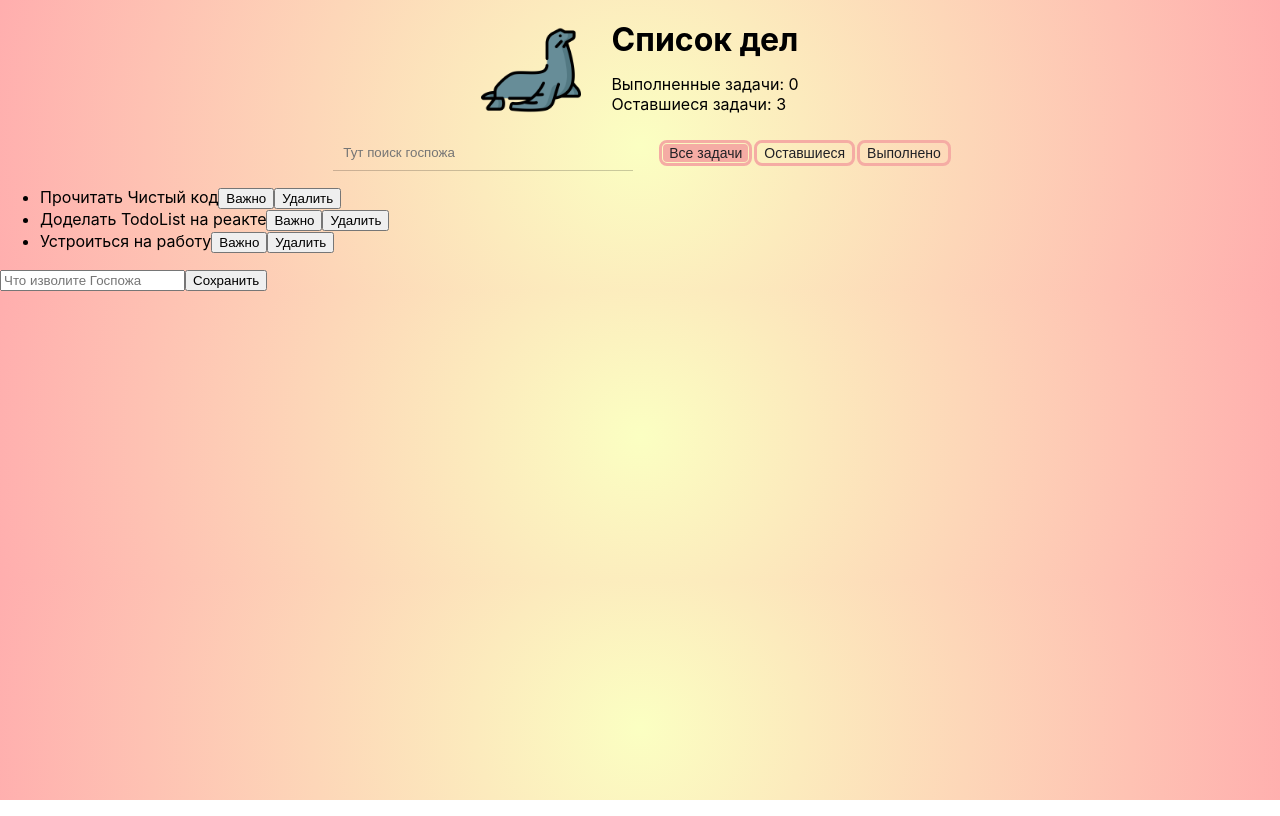
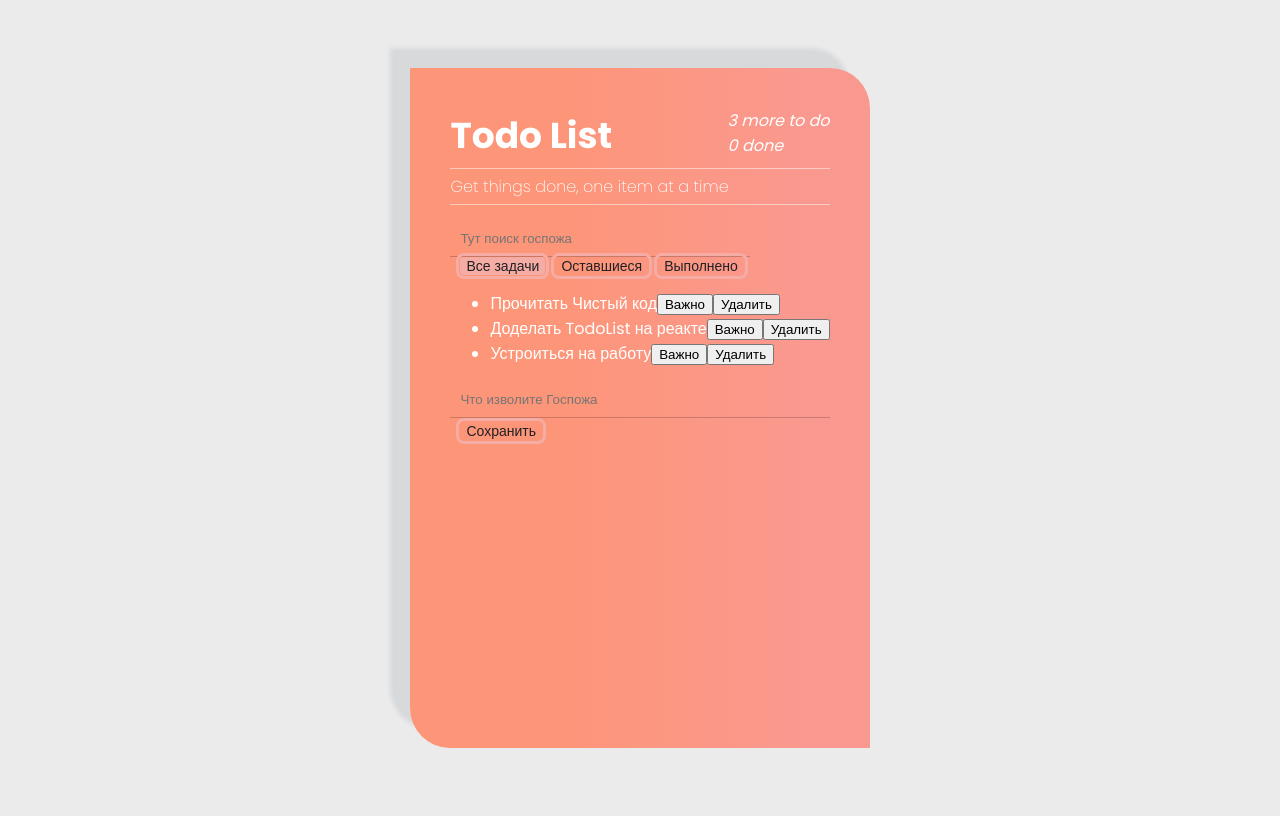
Before and after one commit to AnIlyukina/TodoList-React, a React (Create React App) app: page / in a window 1280 px wide. Built offline with nearby package versions, Linux system fonts and the light colour scheme.

Commit message:
Стилизация компонента Header

```diff
--- a/public/index.html
+++ b/public/index.html
@@ -3,6 +3,11 @@
   <head>
     <meta charset="utf-8" />
     <link rel="icon" href="%PUBLIC_URL%/favicon.ico" />
+    <!-- Подключение стилей  -->
+    <link rel="preconnect" href="https://fonts.googleapis.com">
+    <link rel="preconnect" href="https://fonts.gstatic.com" crossorigin>
+    <link href="https://fonts.googleapis.com/css2?family=Poppins:wght@200;400;700&display=swap" rel="stylesheet">
+
     <meta name="viewport" content="width=device-width, initial-scale=1" />
     <meta name="theme-color" content="#000000" />
     <meta
--- a/src/components/App/App.css
+++ b/src/components/App/App.css
@@ -1,5 +1,9 @@
-.app__search-block{
-  display: flex;
-  justify-content: center;
-  margin-top: 15px;
+.app{
+  max-width: 500px;
+  height: 600px;
+  background: linear-gradient(90deg, rgba(253,149,120,1) 32%, rgba(253,132,120,0.8) 86%);
+  padding: 40px;
+  color: white;
+  box-shadow: -20px -20px 4px 0px rgba(34, 60, 80, 0.1);
+  border-radius: 0px 40px 0px 40px;
 }
--- a/src/components/App/App.jsx
+++ b/src/components/App/App.jsx
@@ -124,14 +124,12 @@ export default class App extends Component{
 
 
     return (
-      <>
+      <div className='app'>
         <Header done = {doneCount} toDo = {todoCount}/>
-        <div className='app__search-block'>
           <SearchPanel onSearchChange={this.onSearchChange}/>
           <ItemStatusFilter
             filter = {filter}
             onFilterChange ={this.onFilterChange}/>
-        </div>
         <TodoList
           onDeleted= {this.deleteItem}
           todos ={visibleItems}
@@ -139,7 +137,7 @@ export default class App extends Component{
           onToggleDone = {this.onToggleDone}
           />
         <ItemAddForm onAddItem = {this.addItem}/>
-      </>
+      </div>
     );
   }
 }
--- a/src/components/Header/Header.css
+++ b/src/components/Header/Header.css
@@ -1,26 +1,35 @@
 .header{
-  text-align: center;
-  display: flex;
-  justify-content: center;
-  padding-top: 20px;
-  box-sizing: border-box;
+  font-weight: 100;
 }
 
-.header__logo{
-  width: 100px;
+.header__title{
+  margin: 0;
+  font-size: 36px;
+
 }
 
 .header__block{
   display: flex;
-  flex-direction: column;
-  margin-left: 30px;
+  justify-content: space-between;
+  padding-bottom: 5px;
+  border-bottom: 1px solid rgba(255, 255, 255, 0.5);
 }
 
-.header__title{
-  margin: 0;
-  margin-bottom: 15px;
+.header__subtitle{
+  margin-top: 5px;
+  padding-bottom: 5px;
+  border-bottom: 1px solid rgba(255, 255, 255, 0.5);
 }
 
+
 .header__status{
-  text-align: start;
+  max-width: 120px;
+  font-weight: 400;
+  font-style: italic;
 }
+
+.status{
+  display: block;
+  margin: 0;
+  padding: 0;
+}
--- a/src/components/Header/Header.jsx
+++ b/src/components/Header/Header.jsx
@@ -1,16 +1,17 @@
 import React from "react";
 import './Header.css'
-import fish from '../../images/header-icon.png'
 
 function Header({done, toDo}){
   return(
     <header className="header">
-      <img className="header__logo" src={fish}></img>
       <div className="header__block">
-        <h1 className="header__title">Список дел</h1>
-        <span className="header__status">Выполненные задачи: {done}</span>
-        <span className="header__status">Оставшиеся задачи: {toDo}</span>
+      <h1 className="header__title">Todo List</h1>
+      <div className="header__status">
+        <span className="status">{toDo} more to do</span>
+        <span className="status">{done} done</span>
       </div>
+      </div>
+      <p className="header__subtitle">Get things done, one item at a time</p>
     </header>
   )
 }
--- a/src/components/ItemAddForm/ItemAddForm.css
+++ b/src/components/ItemAddForm/ItemAddForm.css
@@ -0,0 +1,4 @@
+.add-form{
+  max-width: 1000px;
+  display: flex;
+}
--- a/src/components/ItemAddForm/ItemAddForm.jsx
+++ b/src/components/ItemAddForm/ItemAddForm.jsx
@@ -23,9 +23,9 @@ export default class ItemAddForm extends Component{
 
     return(
       <section>
-        <form onSubmit={this.onSubmit}>
-          <input onChange= {this.onLabelChange} value ={this.state.label} type='text' placeholder="Что изволите Госпожа"/>
-          <button>Сохранить</button>
+        <form className="add-form" onSubmit={this.onSubmit}>
+          <input className ='input' onChange= {this.onLabelChange} value ={this.state.label} type='text' placeholder="Что изволите Госпожа"/>
+          <button className="animation">Сохранить</button>
         </form>
       </section>
     )
--- a/src/components/SeachPanel/SearchPanel.css
+++ b/src/components/SeachPanel/SearchPanel.css
@@ -4,7 +4,7 @@
   width: 100%;
 }
 
-.search__input{
+.input{
   width: 100%;
   background-color: transparent;
   padding: 10px;
--- a/src/components/SeachPanel/SearchPanel.jsx
+++ b/src/components/SeachPanel/SearchPanel.jsx
@@ -15,7 +15,7 @@ export default class SearchPanel extends Component{
   render(){
     return(
       <section className="search">
-        <input className="search__input" type = 'text'  value ={this.state.term} onChange ={this.onSearchChange} placeholder="Тут поиск госпожа"/>
+        <input className="input" type = 'text'  value ={this.state.term} onChange ={this.onSearchChange} placeholder="Тут поиск госпожа"/>
       </section>
     )
   }
--- a/src/index.css
+++ b/src/index.css
@@ -1,15 +1,11 @@
 body {
-  margin: 0 auto;
-
-  background: radial-gradient(circle, rgba(251,255,194,1) 0%, rgba(255,174,174,1) 100%);
-  font-family: -apple-system, BlinkMacSystemFont, 'Segoe UI', 'Roboto', 'Oxygen',
-    'Ubuntu', 'Cantarell', 'Fira Sans', 'Droid Sans', 'Helvetica Neue',
-    sans-serif;
+  display: flex;
+  align-items: center;
+  justify-content: center;
+  height: 100vh;
+  box-sizing: border-box;
+  font-family: 'Poppins', sans-serif;
   -webkit-font-smoothing: antialiased;
   -moz-osx-font-smoothing: grayscale;
+  background-color: rgba(214, 212, 212, 0.459);
 }
-
-code {
-  font-family: source-code-pro, Menlo, Monaco, Consolas, 'Courier New',
-    monospace;
-}
```
Also changed, not shown: public/logo192.png (deleted).
